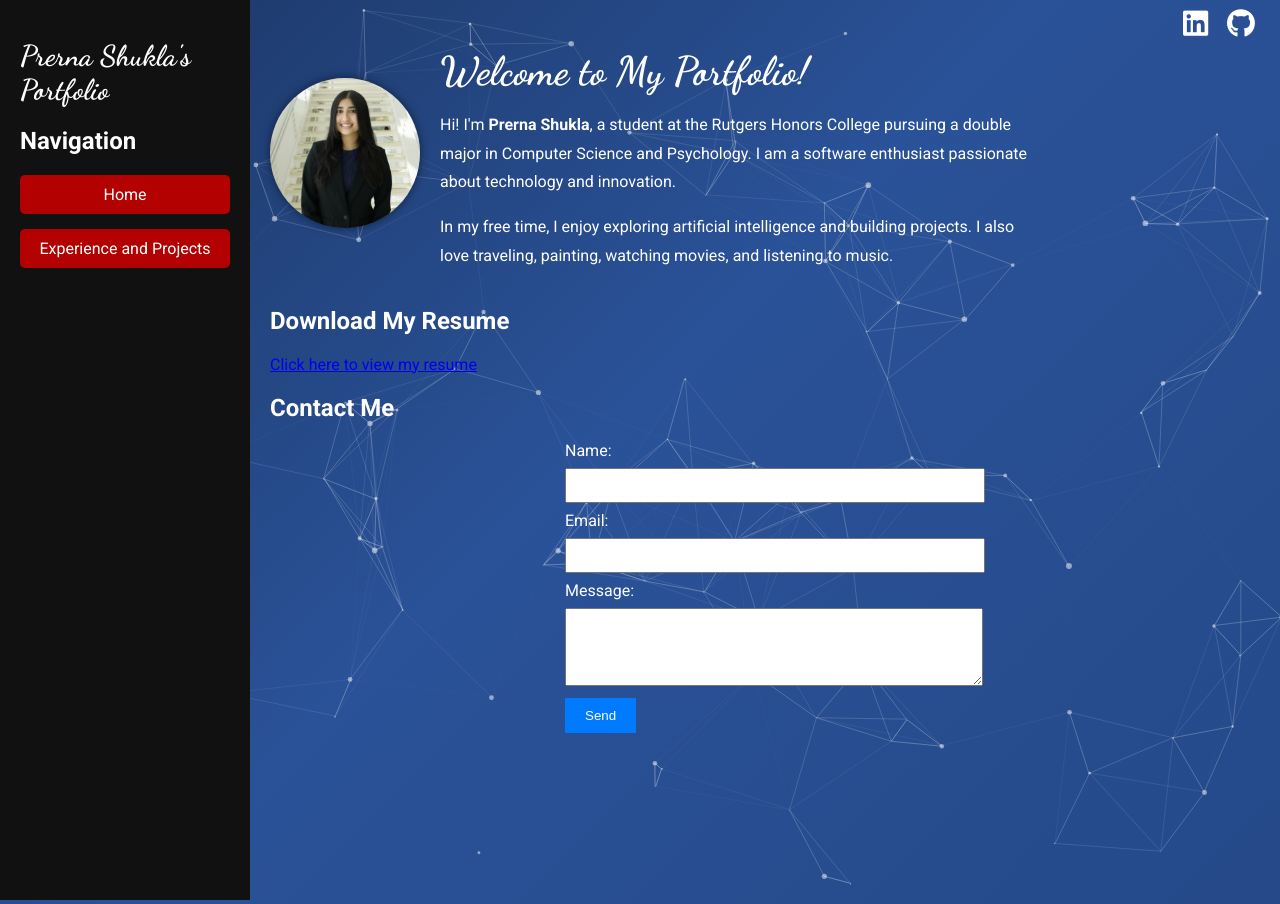
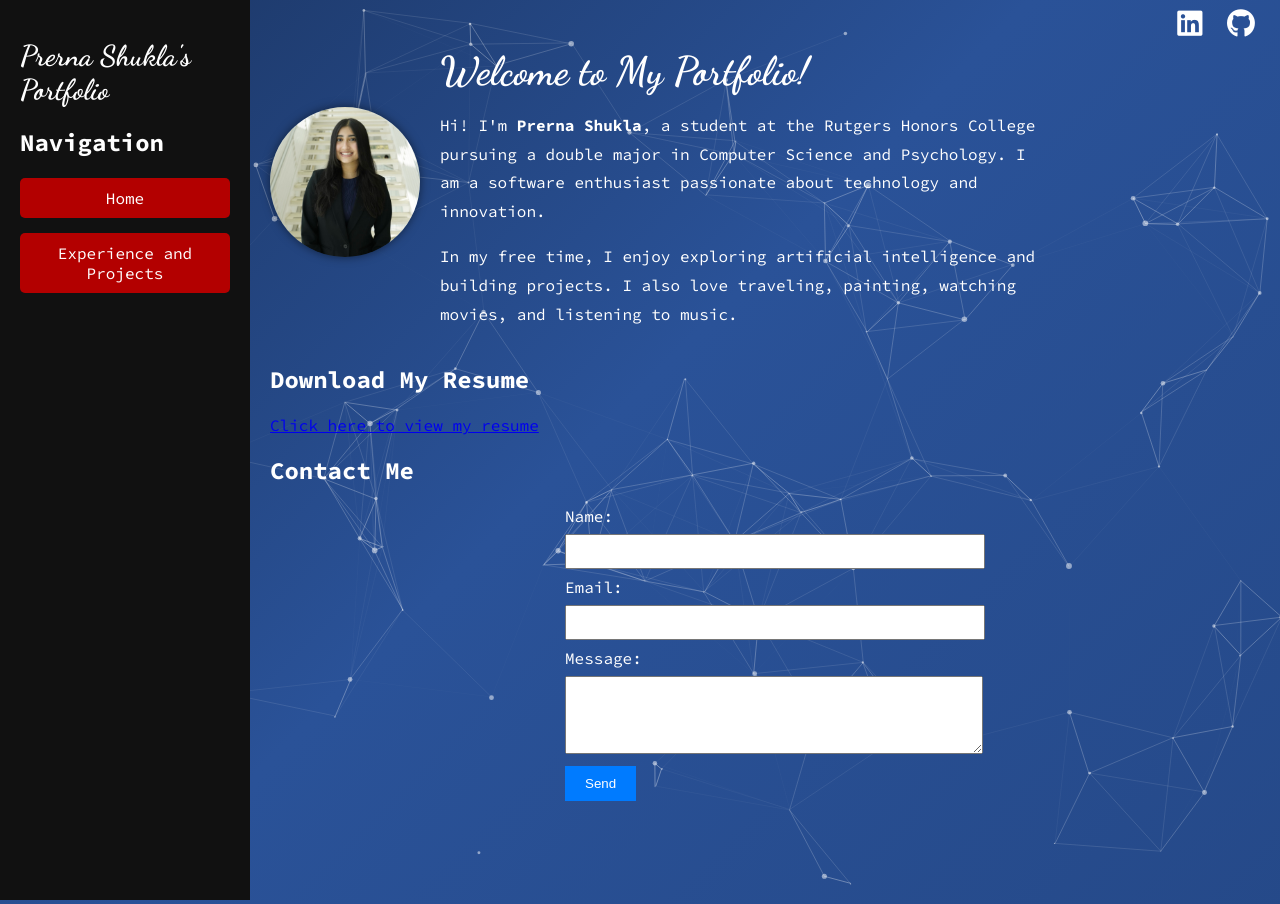
Before and after one commit to prernashuklaa/prernashuklaa.github.io, a Jekyll site: the page built from index.html, in a window 1280 px wide. Built offline with Jekyll 4.4.1, drawn with Linux system fonts in a browser that asks for light colours.

Commit message:
Update default.html

```diff
--- a/_layouts/default.html
+++ b/_layouts/default.html
@@ -7,7 +7,7 @@
     <title>{{ page.title }}</title>
 
     <!-- Fonts -->
-    <link href="https://fonts.googleapis.com/css2?family=Dancing+Script:wght@400;700&family=Roboto:wght@400;500;700&display=swap" rel="stylesheet">
+    <link href="https://fonts.googleapis.com/css2?family=Dancing+Script:wght@400;700&family=Source+Code+Pro:wght@400;500;700&display=swap" rel="stylesheet">
 
     <!-- Font Awesome -->
     <link href="https://cdnjs.cloudflare.com/ajax/libs/font-awesome/6.0.0-beta3/css/all.min.css" rel="stylesheet">
@@ -21,7 +21,7 @@
         background: linear-gradient(-45deg, #1e3c72, #2a5298, #000000, #434343);
         background-size: 400% 400%;
         animation: gradientBG 15s ease infinite;
-        font-family: 'Roboto', sans-serif;
+        font-family: 'Source Code Pro', monospace;
         color: white;
         margin: 0;
       }
@@ -124,6 +124,7 @@
       }
 
       .introduction p {
+        font-family: 'Source Code Pro', monospace;
         line-height: 1.8;
       }
 
```
